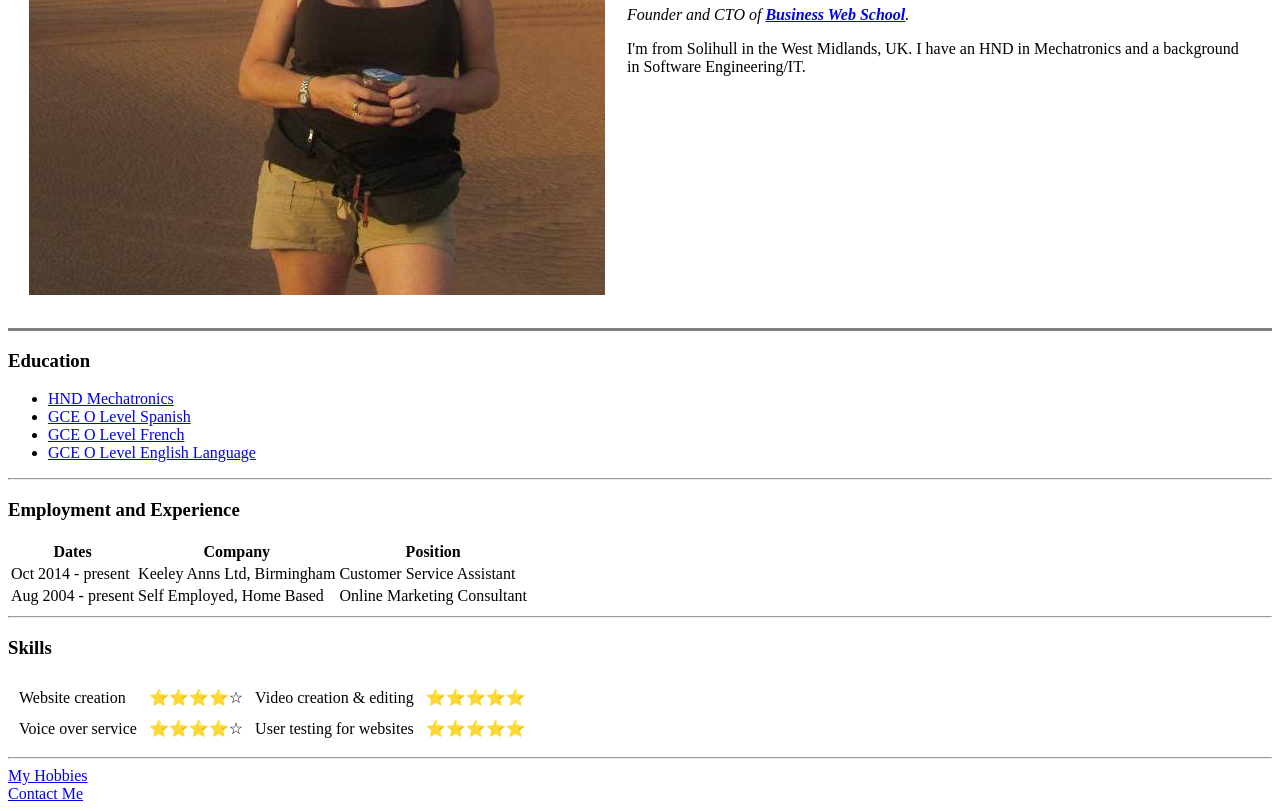
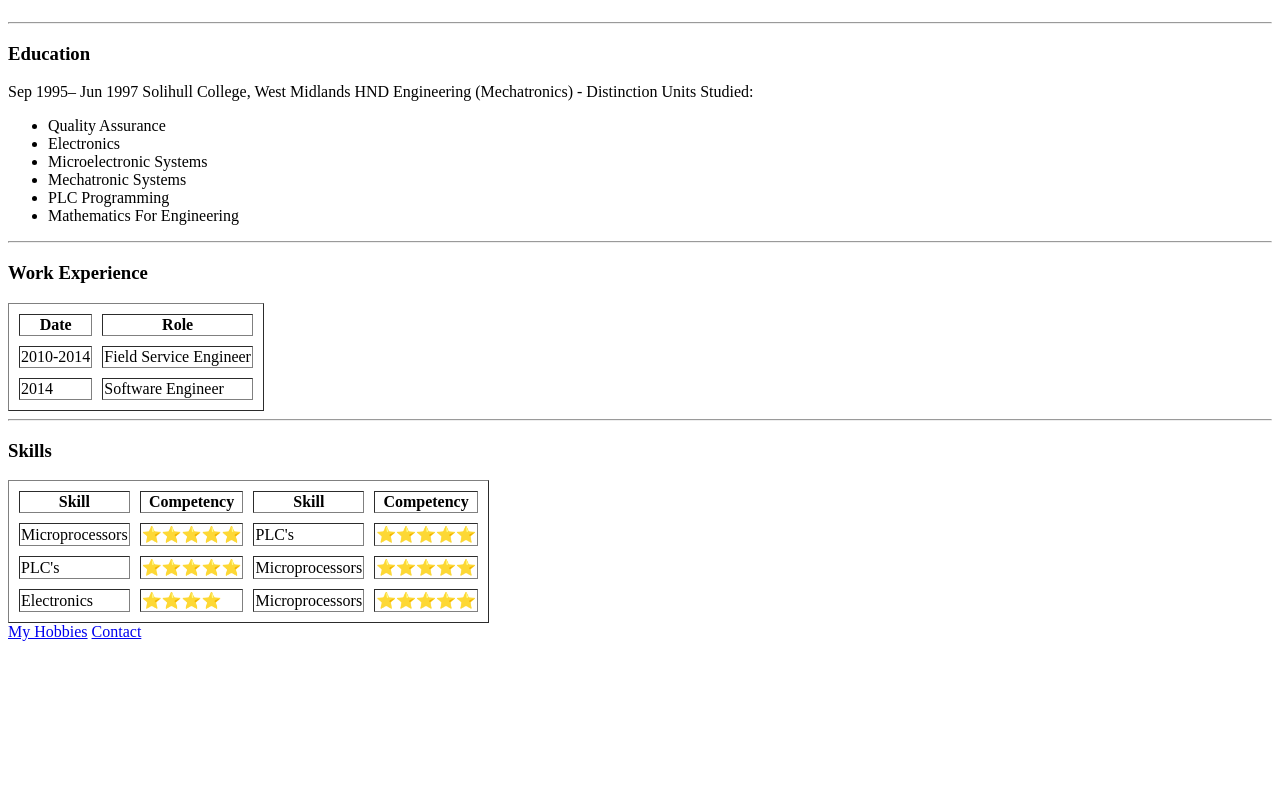
Before and after one commit to MichelleEaton/cv, a plain HTML site: page index.html in a window 1280 px wide. Shown: the part 310-1121 px from the top of the page. After the commit the page ends 959 px from the top, so only its background shows below. Drawn offline with Linux system fonts and the light colour scheme.

Commit message:
Add files via upload

```diff
--- a/index.html
+++ b/index.html
@@ -9,68 +9,90 @@
 <body>
   <table cellspacing="20">
     <tr>
-      <td><img src="images/michelle.jpg" alt="Michelle's Picture" /></td>
+      <td><img src="me-circle.png" alt="Michelle profile picture"></td>
       <td>
-        <h1>Michelle Furnell</h1>
-        <p><em>Founder and CTO of <strong><a href="https://www.businesswebschool.com/" target="_blank">Business Web School</a></strong>.</em></p>
-        <p>
-          I'm from Solihull in the West Midlands, UK. I have an HND in Mechatronics and a background in Software Engineering/IT.
-        </p>
+        <h1>Michelle Eaton</h1>
+        <p><em>Founder and CEO of <b> <a href="https://www.michelleeaton.com/"> Michelle Eaton</a> </b></em></p>
+        <p>I love PLC (programmable logic controllers) programming, also known as ladder logic/programming. For some unknown reason I was really good at it! It comes very naturally to me, the logic, the flow.
+
+          It’s what controls most traffic lights, production lines… I used to help program Dyson vacuum production lines for example.
+
+          Then I moved into a computer programming role for an engineering company, which was not better, just different, I built the company website (very difficult back then pre 2000).
+
+          I somehow ended up managing all the IT and network for them and also then got sent out to sort any computer issues to all their clients… Cadbury (got discounted chocolate, shame I’m not into chocolate much).</p>
       </td>
     </tr>
   </table>
-  <hr size="3" noshade>
+  <hr>
   <h3>Education</h3>
-
+  <p>Sep 1995– Jun 1997 Solihull College, West Midlands
+    HND Engineering (Mechatronics) - Distinction
+    Units Studied:
     <ul>
-    <li><a href="https://www.youtube.com/watch?v=doR_4IDhYKk" target="_blank">HND Mechatronics</a></li>
-    <li><a href="https://www.youtube.com/watch?v=u7dKwa0SIJ0" target="_blank">GCE O Level Spanish</a></li>
-    <li><a href="https://www.youtube.com/watch?v=ujDtm0hZyII" target="_blank">GCE O Level French</a></li>
-    <li><a href="https://www.youtube.com/watch?v=DK_mhRj8biU" target="_blank">GCE O Level English Language</a></li>
+      <li>Quality Assurance</li>
+      <li>Electronics</li>
+      <li>Microelectronic Systems</li>
+      <li>Mechatronic Systems</li>
+      <li>PLC Programming</li>
+      <li>Mathematics For Engineering</li>
     </ul>
-  <hr />
-  <h3>Employment and Experience</h3>
-  <table>
+    <hr>
+    <h3>Work Experience</h3>
+    <table cellspacing="10" border="1">
       <thead>
-      <th>Dates</th>
-      <th>Company</th>
-      <th>Position</th>
+        <tr>
+          <th>Date</th>
+          <th>Role</th>
+        </tr>
       </thead>
       <tbody>
         <tr>
-        <td>Oct 2014 - present</td>
-        <td>Keeley Anns Ltd, Birmingham</td>
-        <td>Customer Service Assistant</td>
+          <td>2010-2014</td>
+          <td>Field Service Engineer</td>
         </tr>
         <tr>
-        <td>Aug 2004 - present</td>
-        <td>Self Employed, Home Based</td>
-        <td>Online Marketing Consultant</td>
+          <td>2014</td>
+          <td>Software Engineer</td>
+        </tr>
+      <tfoot>
+      </tfoot>
+    </table>
+    <hr>
+    <h3>Skills</h3>
+    <table cellspacing="10" border="1">
+      <thead>
+        <tr>
+          <th>Skill</th>
+          <th>Competency</th>
+          <th>Skill</th>
+          <th>Competency</th>
+        </tr>
+      </thead>
+      <tbody>
+        <tr>
+          <td>Microprocessors</td>
+          <td>⭐⭐⭐⭐⭐</td>
+          <td>PLC's</td>
+          <td>⭐⭐⭐⭐⭐</td>
+        </tr>
+        <tr>
+          <td>PLC's</td>
+          <td>⭐⭐⭐⭐⭐</td>
+          <td>Microprocessors</td>
+          <td>⭐⭐⭐⭐⭐</td>
+        </tr>
+        <tr>
+          <td>Electronics</td>
+          <td>⭐⭐⭐⭐</td>
+          <td>Microprocessors</td>
+          <td>⭐⭐⭐⭐⭐</td>
         </tr>
       </tbody>
+      <tfoot>
+      </tfoot>
     </table>
-  <hr />
-  <h3>Skills</h3>
-  <table cellspacing="10">
-    <tbody>
-      <tr>
-        <td>Website creation</td>
-        <td>&#11088;&#11088;&#11088;&#11088;&#9734;</td>
-        <td>Video creation & editing</td>
-        <td>&#11088;&#11088;&#11088;&#11088;&#11088;</td>
-      </tr>
-      <tr>
-        <td>Voice over service</td>
-        <td>&#11088;&#11088;&#11088;&#11088;&#9734;</td>
-        <td>User testing for websites</td>
-        <td>&#11088;&#11088;&#11088;&#11088;&#11088;</td>
-      </tr>
-    </tbody>
-  </table>
-  <hr />
     <a href="hobbies.html">My Hobbies</a>
-  <br />
-  <a href="contact.html">Contact Me</a>
+    <a href="contact.html">Contact</a>
 </body>
 
 </html>
```
Also changed, not shown: contact.html (+13 -12 lines), hobbies.html (+10 -5 lines). Lines whose indentation alone changed are shown as unchanged.
